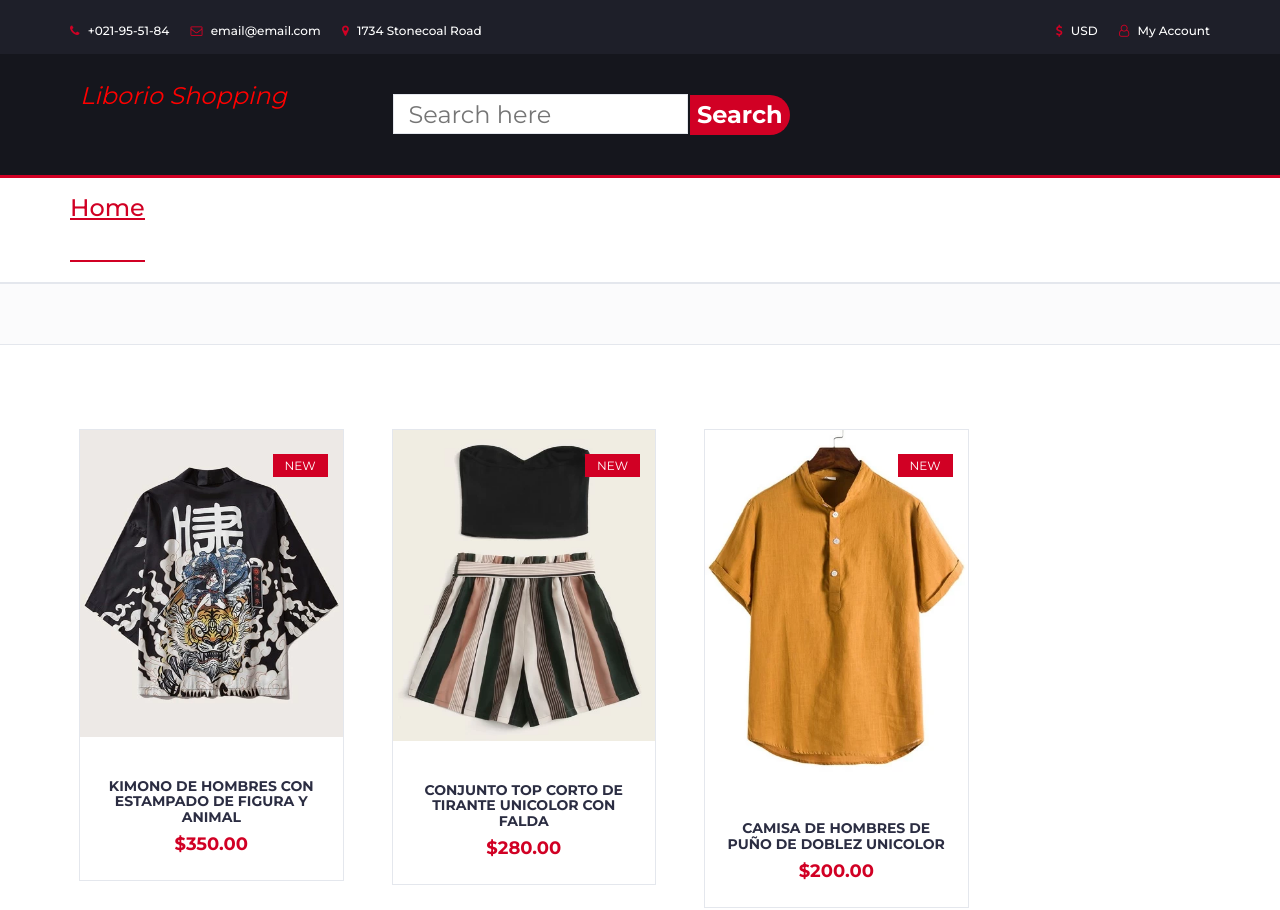
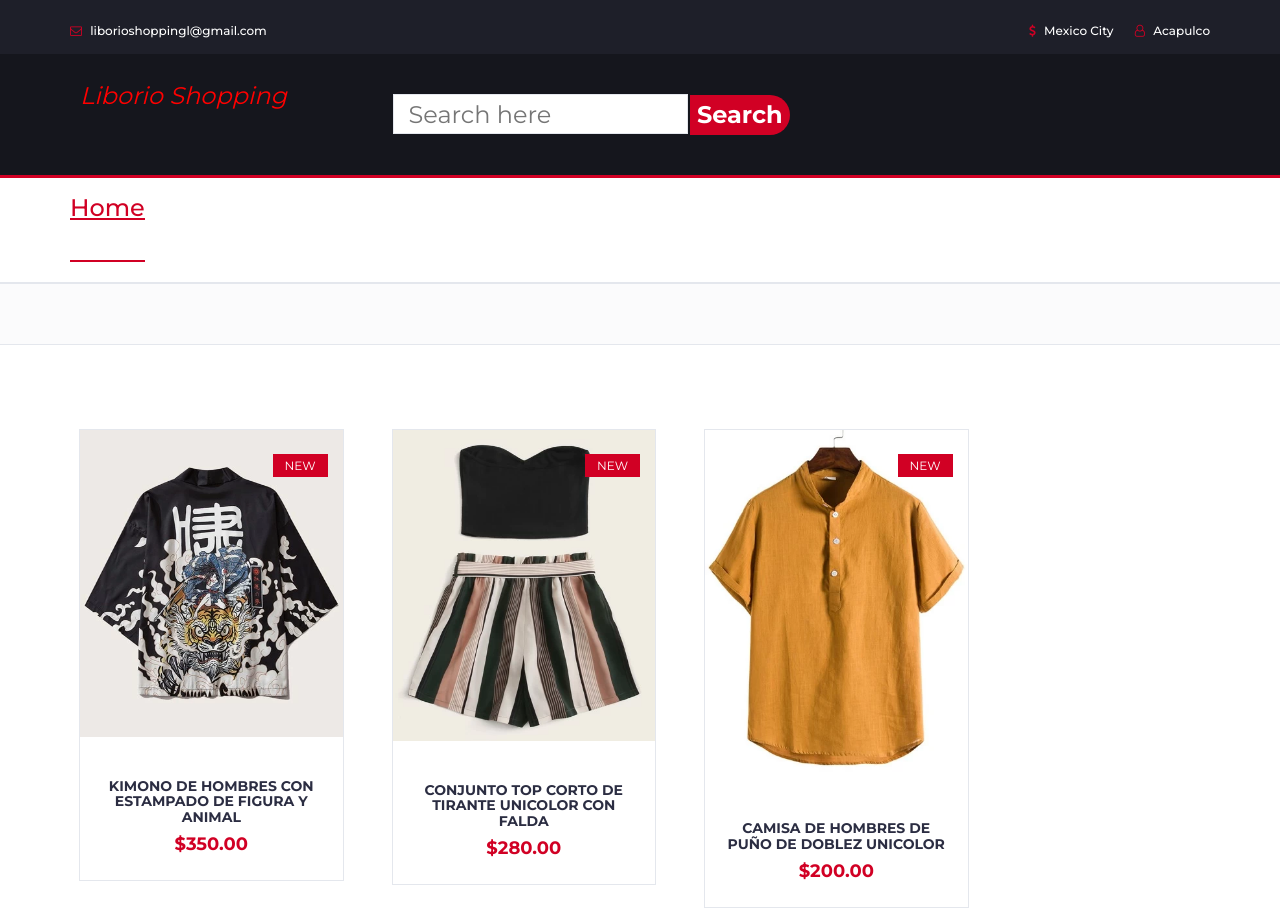
Before and after one commit to liborio2/proyecto, a plain HTML site: page Lo mas nuevo.html in a window 1280 px wide. Shown: the top 910 px of the page. Drawn offline with Linux system fonts and the light colour scheme.

Commit message:
Update Lo mas nuevo.html

```diff
--- a/Lo mas nuevo.html
+++ b/Lo mas nuevo.html
@@ -42,13 +42,11 @@
 			<div id="top-header">
 				<div class="container">
 					<ul class="header-links pull-left">
-						<li><a href="#"><i class="fa fa-phone"></i> +021-95-51-84</a></li>
-						<li><a href="#"><i class="fa fa-envelope-o"></i> email@email.com</a></li>
-						<li><a href="#"><i class="fa fa-map-marker"></i> 1734 Stonecoal Road</a></li>
+						<li><a href="#"><i class="fa fa-envelope-o"></i> liborioshoppingl@gmail.com</a></li>
 					</ul>
 					<ul class="header-links pull-right">
-						<li><a href="#"><i class="fa fa-dollar"></i> USD</a></li>
-						<li><a href="#"><i class="fa fa-user-o"></i> My Account</a></li>
+						<li><a href="#"><i class="fa fa-dollar"></i> Mexico City</a></li>
+						<li><a href="#"><i class="fa fa-user-o"></i> Acapulco</a></li>
 					</ul>
 				</div>
 			</div>
```
